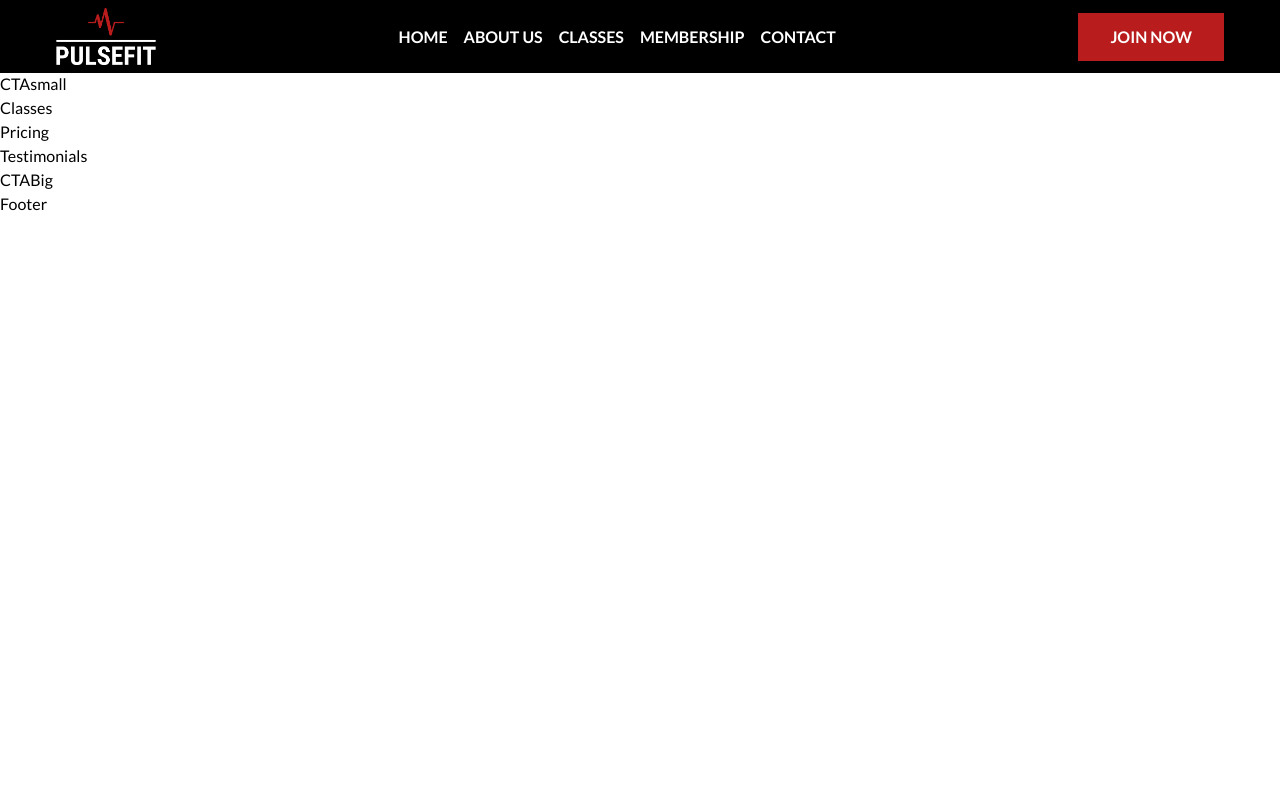
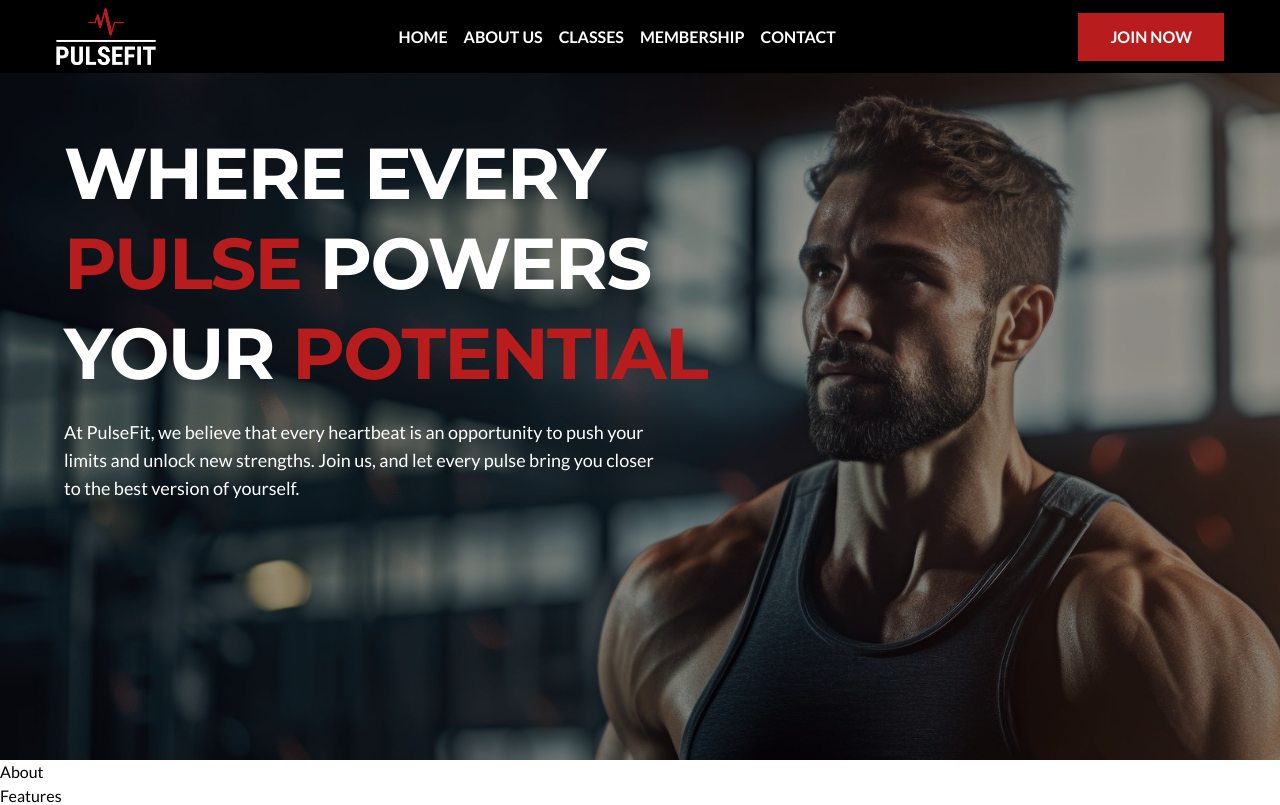
Before and after one commit to Quincy-Fer/pulse-fit, a Next.js app: page / in a window 1280 px wide. Shown: the top 805 px of the page. Built offline with nearby package versions, Linux system fonts and the light colour scheme.

Commit message:
Create hero data const, add bg-image header and text. Styling

```diff
--- a/components/Hero.tsx
+++ b/components/Hero.tsx
@@ -1,5 +1,23 @@
+import ButtonJoin from "./ButtonJoin";
+import { HERO } from "@/constants/index";
+
 const Hero = () => {
-  return <section>Hero</section>;
+  return (
+    <section
+      className="h-[80vh] lg:h-[760px] bg-hero bg-cover bg-top bg-no-repeat
+     relative "
+    >
+      <div className="w-full h-full bg-black/40 absolute top-0 z-10">
+        <div className="absolute top-16 p-16">
+          <h1 className="text-white text-7xl tracking-tight leading-tight max-w-[800px] text-balance">
+            Where every <span className="text-accent">Pulse</span> powers your
+            <span className="text-red-700"> Potential</span>
+          </h1>
+          <p className="text-white text-lg max-w-[600px] mt-5">{HERO.paragraph}</p>
+        </div>
+      </div>
+    </section>
+  );
 };
 
 export default Hero;
--- a/constants/index.js
+++ b/constants/index.js
@@ -25,3 +25,9 @@ export const NAVLINKS = [
     label: "Contact",
   },
 ];
+
+export const HERO = {
+  header: "Where Every Pulse Powers Your Potential",
+  paragraph:
+    "At PulseFit, we believe that every heartbeat is an opportunity to push your limits and unlock new strengths.  Join us, and let every pulse bring you closer to the best version of yourself.",
+};
```
